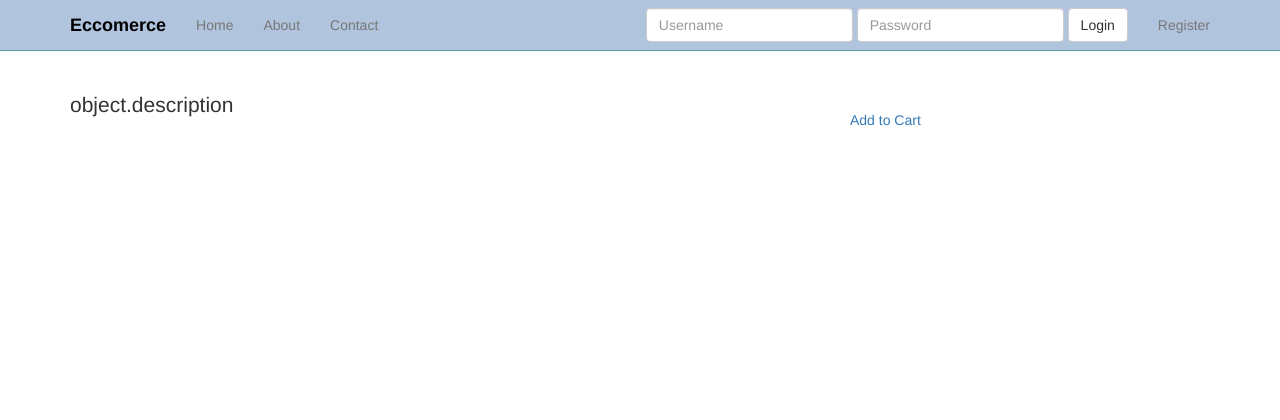
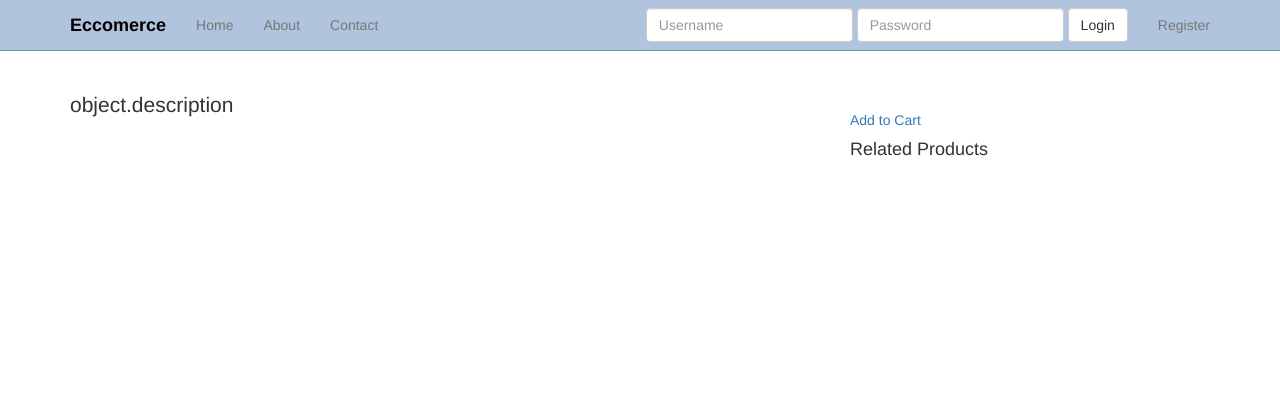
Before and after one commit to KartikShrikantHegde/Django_Ecommerce, a Django app: template src/products/templates/products/product_detail.html in a window 1280 px wide. Shown: the top 420 px of the page. Run offline with Django 3.2, Linux system fonts and the light colour scheme; the template is opened without the code that fills it, so the values that code supplies are empty; some libraries are stand-ins or nearby versions.

Commit message:
Adding Related product to Product layout detail page

```diff
--- a/src/products/templates/products/product_detail.html
+++ b/src/products/templates/products/product_detail.html
@@ -8,6 +8,8 @@
     <p class="lead">object.description</p>
 </div>
 {#    if there  are more than one variation to our product#}
+
+{#Product Sidebar#}
 
 <div class="col-sm-4">
 <h3>{{ object.price }}</h3>
@@ -21,6 +23,9 @@
     {% endif %}
     <br>
     <a href="#">Add to Cart</a>
+</br>
+</hr>
+<h4>Related Products</h4>
 </div>
 </div>
 {% endblock %}
```
